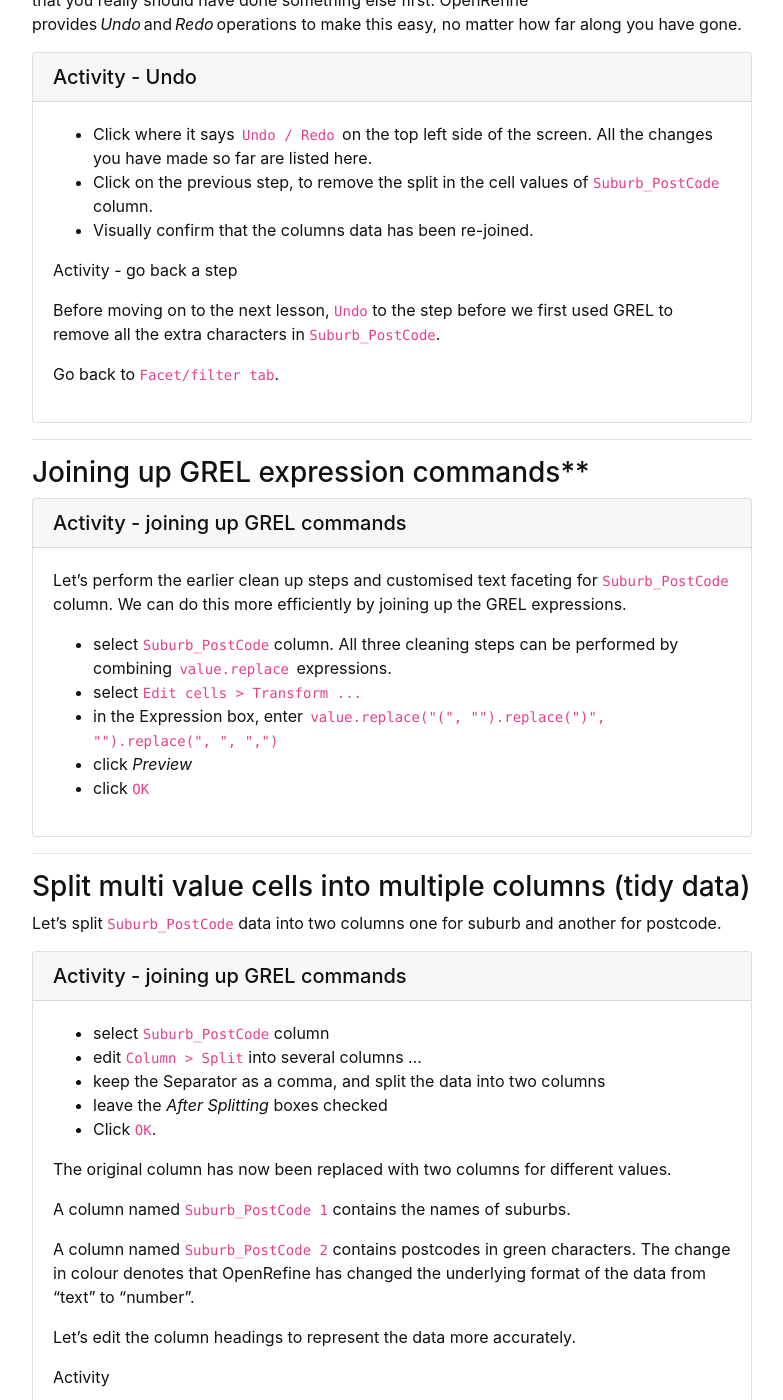
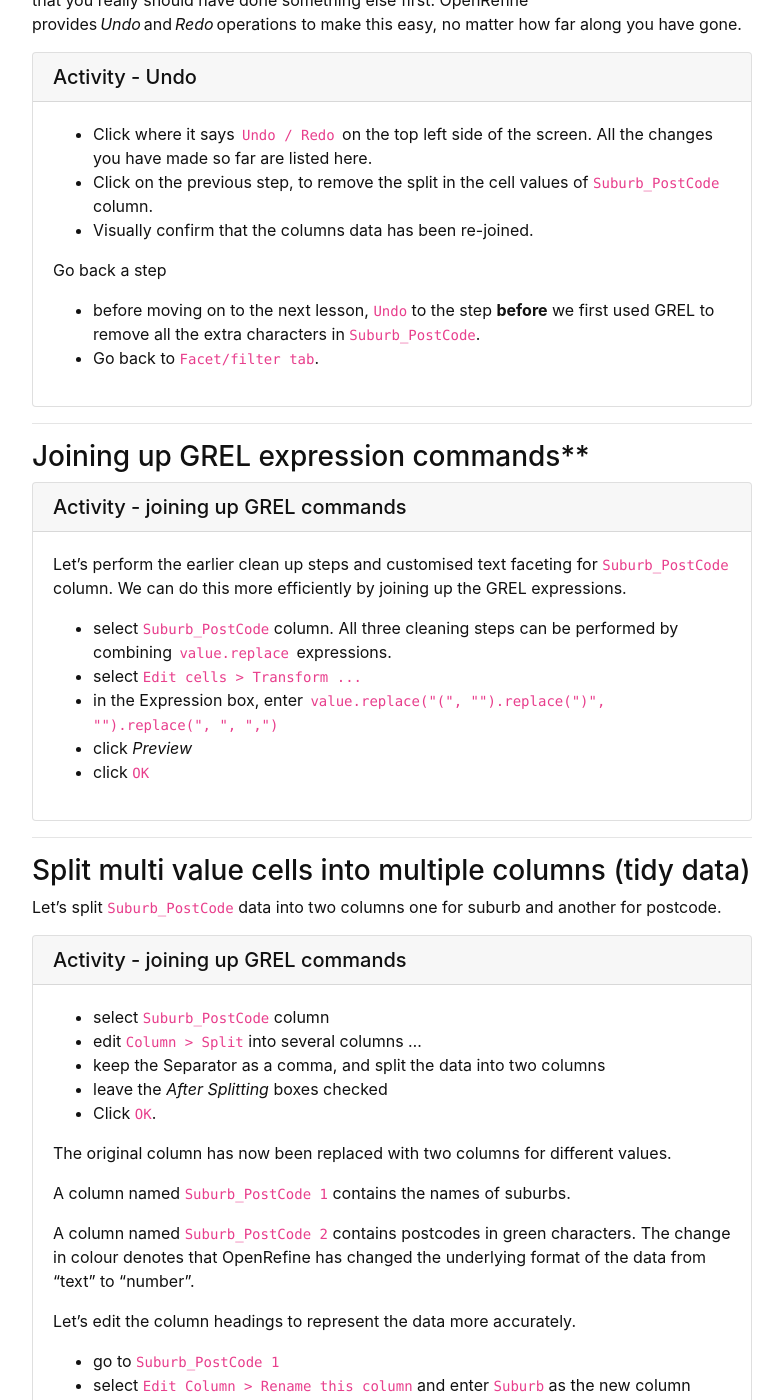
Before and after one commit to GULibrarySandbox/intro-data-wrangle, a Jekyll site: the page built from content/6-lesson.md, in a window 1280 px wide and 1400 px high, scrolled down 2924 px. Shown: the whole window, without its empty margins (248-1031 px from the left). Built offline with Jekyll 4.4.1, drawn with Linux system fonts in a browser that asks for light colours.

Commit message:
Update 6-lesson.md

```diff
--- a/content/6-lesson.md
+++ b/content/6-lesson.md
@@ -89,11 +89,9 @@ It is common while exploring and cleaning a dataset to discover after you've mad
 - Click on the previous step, to remove the split in the cell values of  `Suburb_PostCode`  column.
 - Visually confirm that the columns data has been re-joined.
 
-Activity - go back a step
-
-Before moving on to the next lesson,  `Undo`  to the step before we first used GREL to remove all the extra characters in  `Suburb_PostCode`.
-
-Go back to  `Facet/filter tab`.{% endcapture %} {% include card.md header="Activity - Undo" text=text %}
+Go back a step
+- before moving on to the next lesson,  `Undo`  to the step **before** we first used GREL to remove all the extra characters in  `Suburb_PostCode`.
+- Go back to  `Facet/filter tab`.{% endcapture %} {% include card.md header="Activity - Undo" text=text %}
 
 -----
 
@@ -129,8 +127,6 @@ A column named  `Suburb_PostCode 2`  contains postcodes in green characters.  Th
 
 Let's edit the column headings to represent the data more accurately.
 
-Activity
-
 - go to  `Suburb_PostCode 1`
 - select  `Edit Column > Rename this column`  and enter  `Suburb`  as the new column name
 - repeat the process for  `Suburb_PostCode 2`  to rename the column to  `Postcode` .{% endcapture %} {% include card.md header="Activity - joining up GREL commands" text=text %}
```
